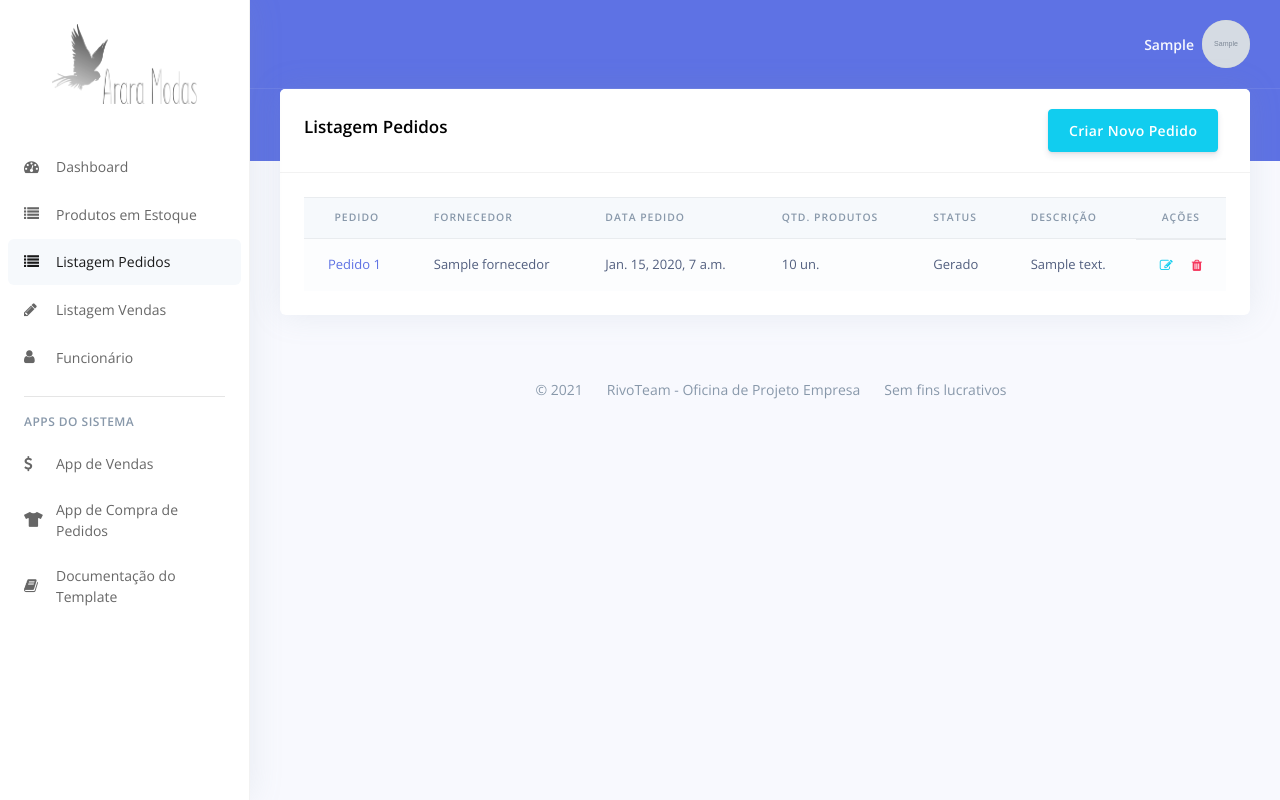
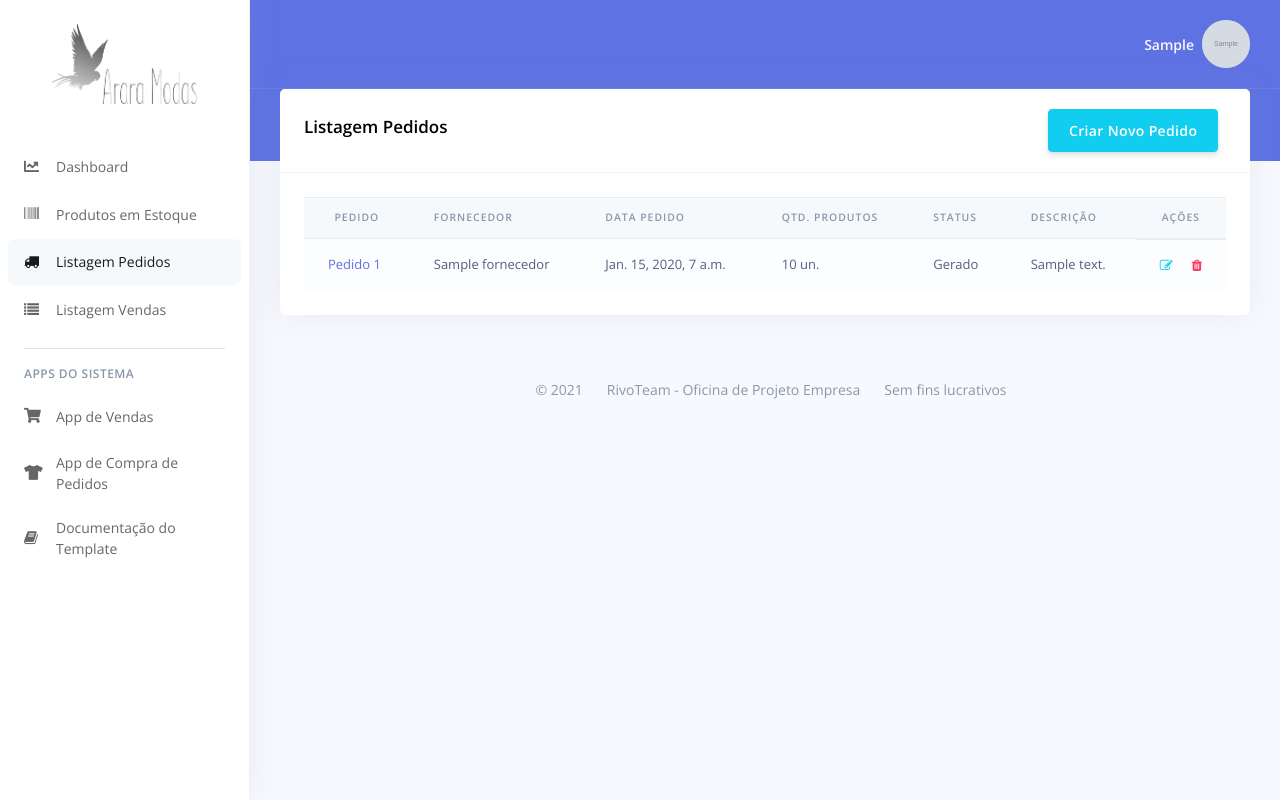
Before and after one commit to rivoteam/controle-de-estoque, a Django app: page /pedidos/lista-pedidos/ in a window 1280 px wide. Run offline with Django 3.2, Linux system fonts and the light colour scheme; a user stored in the database is signed in; tables that the repository leaves empty hold one stand-in row (values such as "Sample post"); grey boxes marked "Sample" are stand-in pictures; some libraries are stand-ins or nearby versions.

Commit message:
updating front

```diff
--- a/controle_estoque/models.py
+++ b/controle_estoque/models.py
@@ -11,6 +11,7 @@ class Fornecedor(models.Model):
     pessoa_contato = models.CharField(max_length=100)
     email = models.EmailField(max_length=120)
     ativo = models.BooleanField(default=True)
+    faturamento_minimo = models.IntegerField(default=1000)
 
     def __str__(self):
         return self.nome_empresa
--- a/interfaces/templates/header.html
+++ b/interfaces/templates/header.html
@@ -103,13 +103,9 @@
                         <div class="dropdown-header noti-title">
                             <h6 class="text-overflow m-0">Bem-vindo, {{ user.first_name }} {{ user.last_name }}!</h6>
                         </div>
-                        <a href="#" class="dropdown-item">
+                        <a href="/admin/" class="dropdown-item" target="_blank">
                             <i class="ni ni-single-02"></i>
-                            <span>Meu perfil</span>
-                        </a>
-                        <a href="#" class="dropdown-item">
-                            <i class="ni ni-support-16"></i>
-                            <span>Suporte</span>
+                            <span>Admin</span>
                         </a>
                         <div class="dropdown-divider"></div>
                         <a href="{% url 'logout' %}" class="dropdown-item">
--- a/interfaces/templates/navbar.html
+++ b/interfaces/templates/navbar.html
@@ -4,38 +4,31 @@
         <ul class="navbar-nav">
             <li class="nav-item">
                 <a class="nav-link {% if active == 'dashboard' %} active {% endif %}" href="{% url 'dashboard' %}">
-                    <i class="fa fa-dashboard"></i>
+                    <i class="fas fa-chart-line"></i>
                     <span class="nav-link-text">Dashboard</span>
                 </a>
             </li>
             <li class="nav-item">
                 <a class="nav-link {% if active == 'lista-produtos' %} active {% endif %}"
                    href="{% url 'lista-produtos' %}">
-                    <i class="fa fa-list"></i>
+                    <i class="fa fa-barcode"></i>
                     <span class="nav-link-text">Produtos em Estoque</span>
                 </a>
             </li>
             <li class="nav-item ">
                 <a class="nav-link {% if active == 'lista-pedidos' %} active {% endif %}"
                    href="{% url 'lista-pedidos' %}">
-                    <i class="fa fa-list"></i>
+                    <i class="fa fa-truck"></i>
                     <span class="nav-link-text">Listagem Pedidos</span>
                 </a>
             </li>
             <li class="nav-item">
                 <a class="nav-link {% if active == 'lista-vendas' %} active {% endif %}"
                    href="{% url 'lista-vendas' %}">
-                    <i class="fa fa-pencil"></i>
+                    <i class="fa fa-list"></i>
                     <span class="nav-link-text">Listagem Vendas</span>
                 </a>
             </li>
-            <li class="nav-item">
-                <a class="nav-link" href="#">
-                    <i class="fa fa-user"></i>
-                    <span class="nav-link-text">Funcionário</span>
-                </a>
-            </li>
-
         </ul>
         <!-- Divider -->
         <hr class="my-3">
@@ -47,8 +40,8 @@
         <ul class="navbar-nav">
             <li class="nav-item">
                 <a class="nav-link {% if active == 'app-vendas' %} active {% endif %}" href="{% url 'appvendas' %}">
-                <i class="fa fa-dollar-sign"></i>
-                <span class="nav-link-text">App de Vendas</span>
+                    <i class="fas fa-shopping-cart"></i>
+                    <span class="nav-link-text">App de Vendas</span>
                 </a>
             </li>
         </ul>
```
Also changed, not shown: controle_estoque/migrations/0006_fornecedor_faturamento_minimo.py (added).
